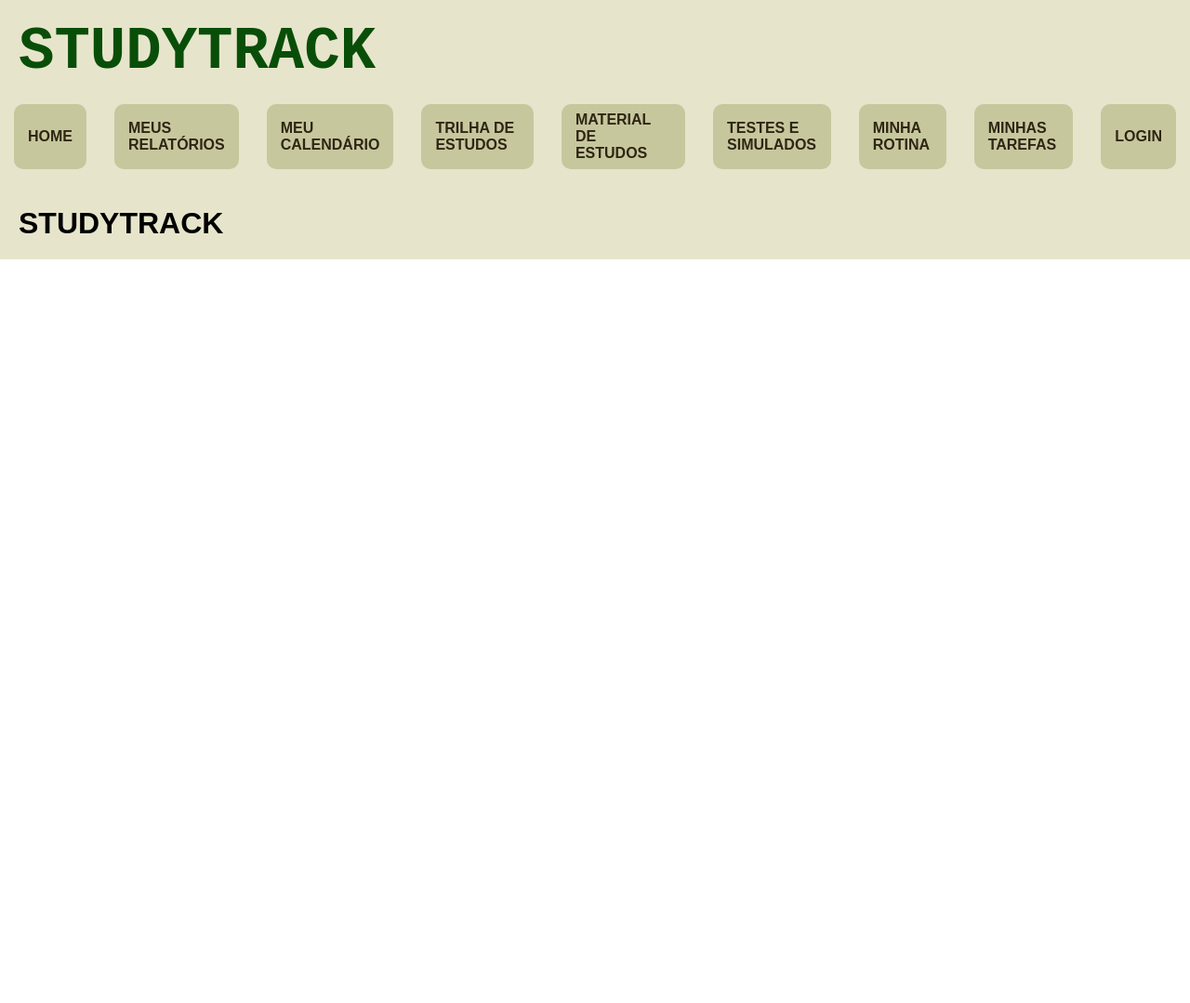
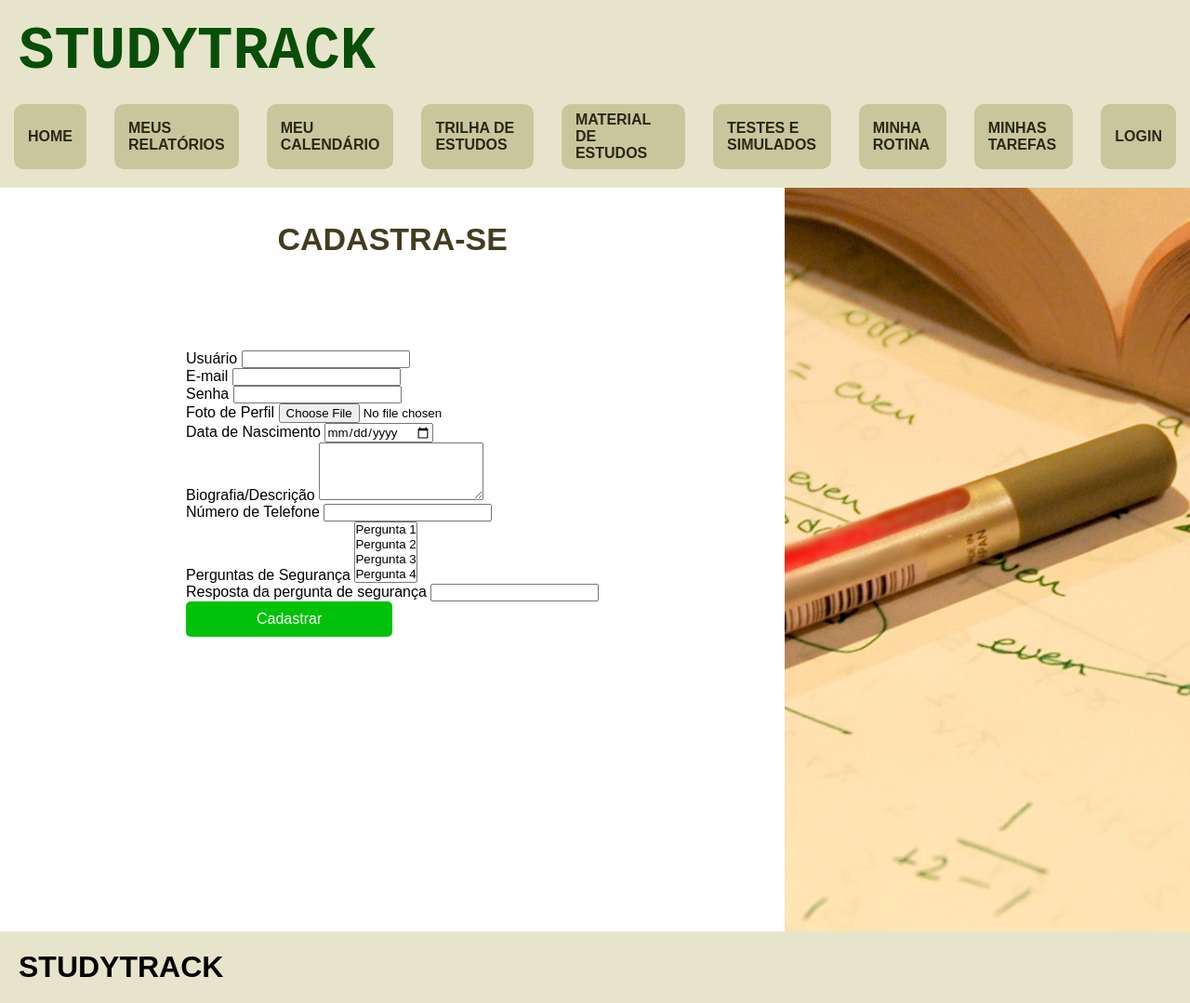
Before and after one commit to DiogoMelloDM7/StudyTrack, a Django app: page /cadastro in a window 1280 px wide. Shown: the whole page at 93% size. Before the commit the page ends 279 px from the top, so only its background shows below. Run offline with Django 4.2, Linux system fonts and the light colour scheme.

Commit message:
Criando o cadastro

```diff
--- a/static/css/style.css
+++ b/static/css/style.css
@@ -200,6 +200,10 @@
     object-fit: cover;
 }
 
+#main_img_cadastro {
+    object-fit: cover;
+}
+
 .title-login{
     display: flex;
     justify-content: center;
--- /dev/null
+++ b/study_tracks/forms.py
@@ -0,0 +1,38 @@
+from django import forms
+from .models import CustomUser
+
+class CustomUserCreationForm(forms.ModelForm):
+    password = forms.CharField(widget=forms.PasswordInput)
+    profile_picture = forms.ImageField(required=False)
+    date_of_birth = forms.DateField(required=False, widget=forms.TextInput(attrs={'type': 'date'}))
+    bio = forms.CharField(required=False, widget=forms.Textarea)
+    phone_number = forms.CharField(required=False)
+    security_questions = forms.ChoiceField(
+        choices=[
+            ('question1', 'Pergunta 1'),
+            ('question2', 'Pergunta 2'),
+            ('question3', 'Pergunta 3'),
+            ('question4', 'Pergunta 4'),
+            ('question5', 'Pergunta 5')
+        ],
+        required=True
+    )
+    response_security = forms.CharField(required=True)
+
+    class Meta:
+        model = CustomUser
+        fields = ['username', 'email', 'password', 'profile_picture', 'date_of_birth', 'bio', 'phone_number', 'security_questions', 'response_security']
+
+    def save(self, commit=True):
+        user = super().save(commit=False)
+        password = self.cleaned_data.pop('password')
+        security_question = self.cleaned_data.pop('security_questions')
+        response_security = self.cleaned_data.pop('response_security')
+
+        # Armazenar a pergunta e a resposta como um dicionário
+        user.security_question_and_answers = {security_question: response_security}
+
+        if commit:
+            user.set_password(password)
+            user.save()
+        return user
--- a/study_tracks/templates/cadastro.html
+++ b/study_tracks/templates/cadastro.html
@@ -7,13 +7,65 @@ Cadastro
 {% block content %}
 
 <main>
-    <section>
-
+    <div id="error-message" display="none">
+        {% if erro %}
+            <p class="error-login">{{ erro }}</p>
+        {% endif %}
+    </div>
+    <section class='login-container'>
+        <article class='form-login'>
+            <h2 class="title-login">CADASTRA-SE</h2>
+            <form action="{% url 'study_tracks:cadastro' %}" method="POST" enctype="multipart/form-data" class="form-login">
+                {% csrf_token %}
+                <div class="form-group-cadastro">
+                    <label for="username">Usuário</label>
+                    <input type="text" id="usernameId" name="username" required>
+                </div>
+                <div class="form-group-cadastro">
+                    <label for="email">E-mail</label>
+                    <input type="email" id="emailId" name="email" required>
+                </div>
+                <div class="form-group-cadastro">
+                    <label for="password">Senha</label>
+                    <input type="password" id="passwordId" name="password" required>
+                </div>
+                <div class="form-group-cadastro">
+                    <label for="profile_picture">Foto de Perfil</label>
+                    <input type="file" id="profilePictureId" name="profile_picture">
+                </div>
+                <div class="form-group-cadastro">
+                    <label for="date_of_birth">Data de Nascimento</label>
+                    <input type="date" id="dobId" name="date_of_birth">
+                </div>
+                <div class="form-group-cadastro">
+                    <label for="bio">Biografia/Descrição</label>
+                    <textarea id="bioId" name="bio" rows="4"></textarea>
+                </div>
+                <div class="form-group-cadastro">
+                    <label for="phone_number">Número de Telefone</label>
+                    <input type="text" id="phoneId" name="phone_number">
+                </div>
+                <div class="form-group-cadastro">
+                    <label for="security_questions">Perguntas de Segurança</label>
+                    <select id="securityQuestionsId" name="security_questions" multiple required>
+                        <option value="question1">Pergunta 1</option>
+                        <option value="question2">Pergunta 2</option>
+                        <option value="question3">Pergunta 3</option>
+                        <option value="question4">Pergunta 4</option>
+                        <option value="question5">Pergunta 5</option>
+                    </select>
+                </div>
+                <div class="form-group-cadastro">
+                    <label for="response_security">Resposta da pergunta de segurança</label>
+                    <input type="text" id="response_securityId" name="response_security">
+                </div>
+                <button type="submit" class="btn-login">Cadastrar</button>
+            </form>
         </article>
 
-        <article>
 
-
+        <article class="login-image">
+            <img id="main_img_cadastro" src="{% static 'images/imagem_principal.jpg' %}">
         </article>
     </section>
 
--- a/study_tracks/views.py
+++ b/study_tracks/views.py
@@ -1,6 +1,7 @@
 from django.shortcuts import render, redirect
 from django.contrib.auth import authenticate
 from django.contrib.auth import login as login_django
+from .forms import CustomUserCreationForm
 
 def homepage(request):
     return render(request, 'homepage.html')
@@ -23,4 +24,11 @@ def login(request):
 
 
 def cadastro(request):
-    return render(request, 'cadastro.html')
+    if request.method == 'POST':
+        form = CustomUserCreationForm(request.POST, request.FILES)
+        if form.is_valid():
+            user = form.save()
+            return redirect('study_tracks:login')
+    else:
+        form = CustomUserCreationForm()
+    return render(request, 'cadastro.html', {'form': form})
```
